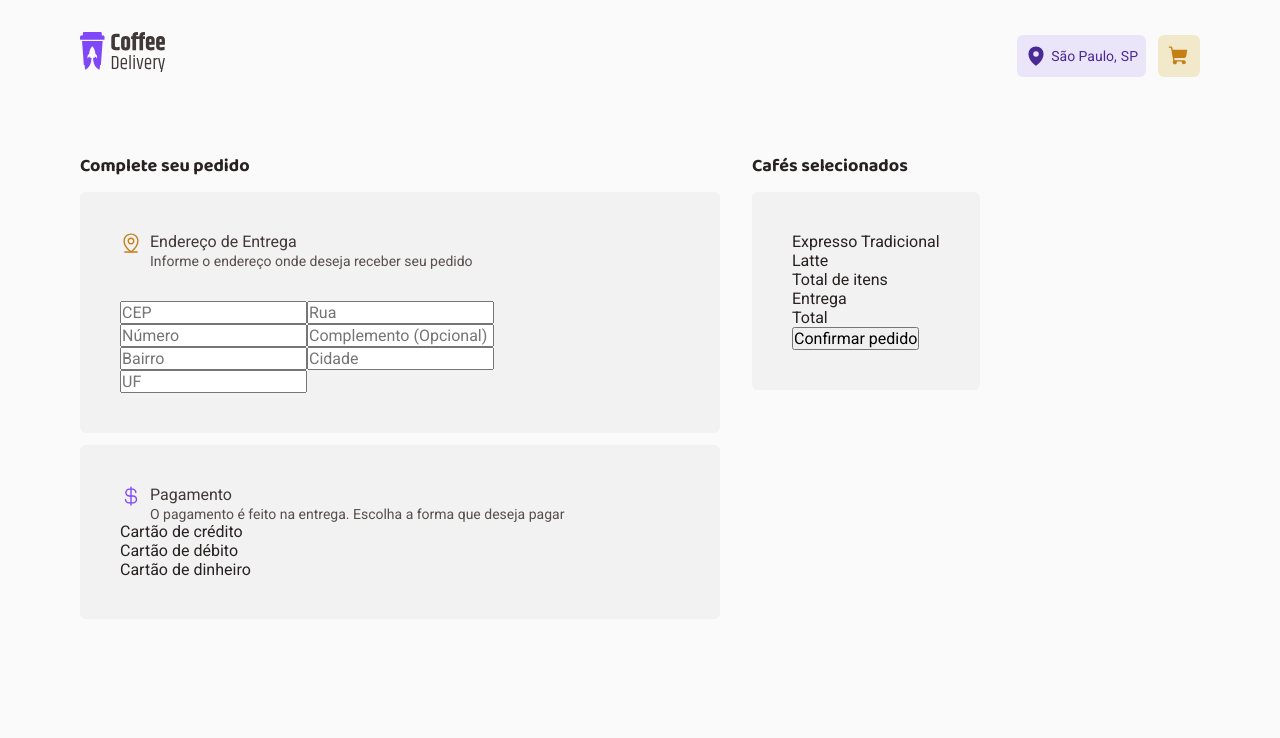
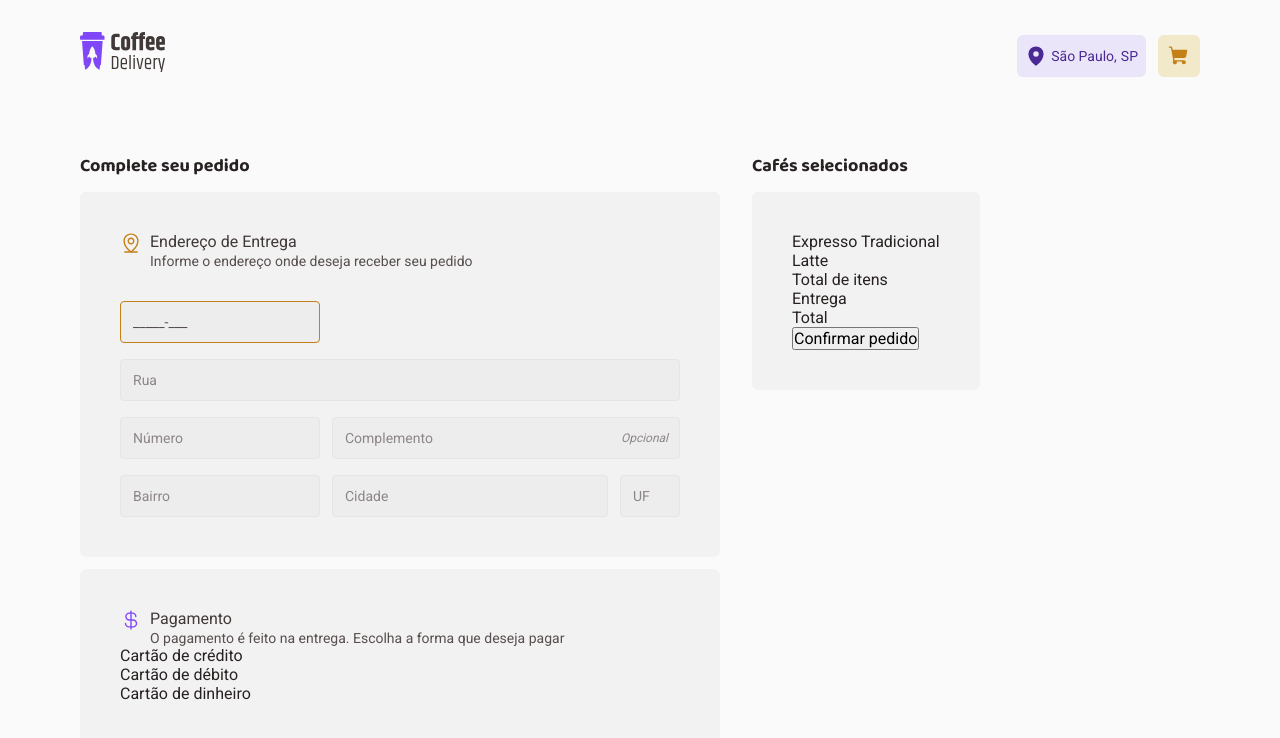
Before and after one commit to kaiquezimerer/ignite-reactjs2-coffee-delivery, a React (Vite) app: page /checkout in a window 1280 px wide. Shown: the top 738 px of the page. Built offline with nearby package versions, Linux system fonts and the light colour scheme.

Commit message:
Add styles for Address form + Create Input component

```diff
--- a/package.json
+++ b/package.json
@@ -12,6 +12,7 @@
     "phosphor-react": "^1.4.1",
     "react": "^18.2.0",
     "react-dom": "^18.2.0",
+    "react-input-mask": "^2.0.4",
     "react-router-dom": "^6.6.2",
     "styled-components": "^5.3.6"
   },
@@ -19,6 +20,7 @@
     "@rocketseat/eslint-config": "^1.1.3",
     "@types/react": "^18.0.26",
     "@types/react-dom": "^18.0.9",
+    "@types/react-input-mask": "^3.0.2",
     "@types/styled-components": "^5.1.26",
     "@vitejs/plugin-react": "^3.0.0",
     "eslint": "^8.32.0",
--- /dev/null
+++ b/src/components/Input/index.tsx
@@ -0,0 +1,18 @@
+import { InputHTMLAttributes } from 'react'
+import InputMask from 'react-input-mask'
+
+import { InputContainer, InputElement } from './styles'
+
+interface InputContainerProps extends InputHTMLAttributes<HTMLInputElement> {
+  width?: string
+  mask?: string
+}
+
+export function Input({ mask, width, ...rest }: InputContainerProps) {
+  return (
+    <InputContainer width={width ?? '100%'}>
+      {!rest.required && <p>Opcional</p>}
+      <InputMask mask={mask}>{() => <InputElement {...rest} />}</InputMask>
+    </InputContainer>
+  )
+}
--- /dev/null
+++ b/src/components/Input/styles.ts
@@ -0,0 +1,48 @@
+import styled from 'styled-components'
+
+interface InputContainerProps {
+  width: string
+}
+
+export const InputContainer = styled.div<InputContainerProps>`
+  position: relative;
+  width: ${(props) => props.width};
+  display: inline-block;
+
+  p {
+    position: absolute;
+    right: 0.75rem;
+    top: 50%;
+    transform: translateY(-50%);
+    z-index: 1;
+    text-align: right;
+    font-size: 0.75rem;
+    font-style: italic;
+    color: ${(props) => props.theme['brown-100']};
+  }
+`
+
+export const InputElement = styled.input`
+  position: relative;
+  outline: none;
+  width: 100%;
+  padding: 0.75rem;
+  border-radius: 4px;
+  border: 1px solid ${(props) => props.theme['gray-400']};
+  background-color: ${(props) => props.theme['gray-300']};
+  font-size: 0.875rem;
+  color: ${(props) => props.theme['brown-300']};
+  transition: border-color 200ms ease;
+
+  &::placeholder {
+    color: ${(props) => props.theme['brown-100']};
+  }
+
+  &:focus {
+    border: 1px solid ${(props) => props.theme['yellow-800']};
+  }
+
+  &:not(:required) {
+    padding-right: 4rem;
+  }
+`
--- a/src/pages/Checkout/index.tsx
+++ b/src/pages/Checkout/index.tsx
@@ -1,4 +1,6 @@
 import { CheckoutContainer, Card, CardHeader } from './styles'
+
+import { Input } from '../../components/Input'
 
 import AddressIcon from '../../assets/images/address-icon.svg'
 import PaymentIcon from '../../assets/images/payment-icon.svg'
@@ -14,17 +16,55 @@ export function Checkout() {
             <p>Informe o endereço onde deseja receber seu pedido</p>
           </CardHeader>
           <form>
-            <input type="text" name="cep" placeholder="CEP" />
-            <input type="text" name="rua" placeholder="Rua" />
-            <input type="text" name="numero" placeholder="Número" />
-            <input
+            <Input
+              required
+              autoFocus
+              width="200px"
               type="text"
+              name="cep"
+              mask="99999-999"
+              placeholder="CEP"
+            />
+            <Input required type="text" name="rua" placeholder="Rua" />
+            <Input
+              required
+              width="200px"
+              type="number"
+              min="1"
+              name="numero"
+              placeholder="Número"
+            />
+            <Input
+              type="text"
+              width="348px"
               name="complemento"
-              placeholder="Complemento (Opcional)"
+              maxLength={20}
+              placeholder="Complemento"
             />
-            <input type="text" name="bairro" placeholder="Bairro" />
-            <input type="text" name="cidade" placeholder="Cidade" />
-            <input type="text" name="uf" placeholder="UF" />
+            <Input
+              required
+              width="200px"
+              type="text"
+              name="bairro"
+              maxLength={50}
+              placeholder="Bairro"
+            />
+            <Input
+              required
+              width="276px"
+              type="text"
+              name="cidade"
+              maxLength={50}
+              placeholder="Cidade"
+            />
+            <Input
+              required
+              width="60px"
+              type="text"
+              name="uf"
+              maxLength={2}
+              placeholder="UF"
+            />
           </form>
         </Card>
         <Card>
--- a/src/pages/Checkout/styles.ts
+++ b/src/pages/Checkout/styles.ts
@@ -39,6 +39,12 @@ export const Card = styled.div`
   margin: 0.75rem 0;
   border-radius: 6px;
   background: ${(props) => props.theme['gray-200']};
+
+  & > form {
+    display: flex;
+    flex-wrap: wrap;
+    gap: 1rem 0.75rem;
+  }
 `
 
 interface CardHeaderProps {
```
Also changed, not shown: 1 other file (tests, documents, lock files or other folders).
